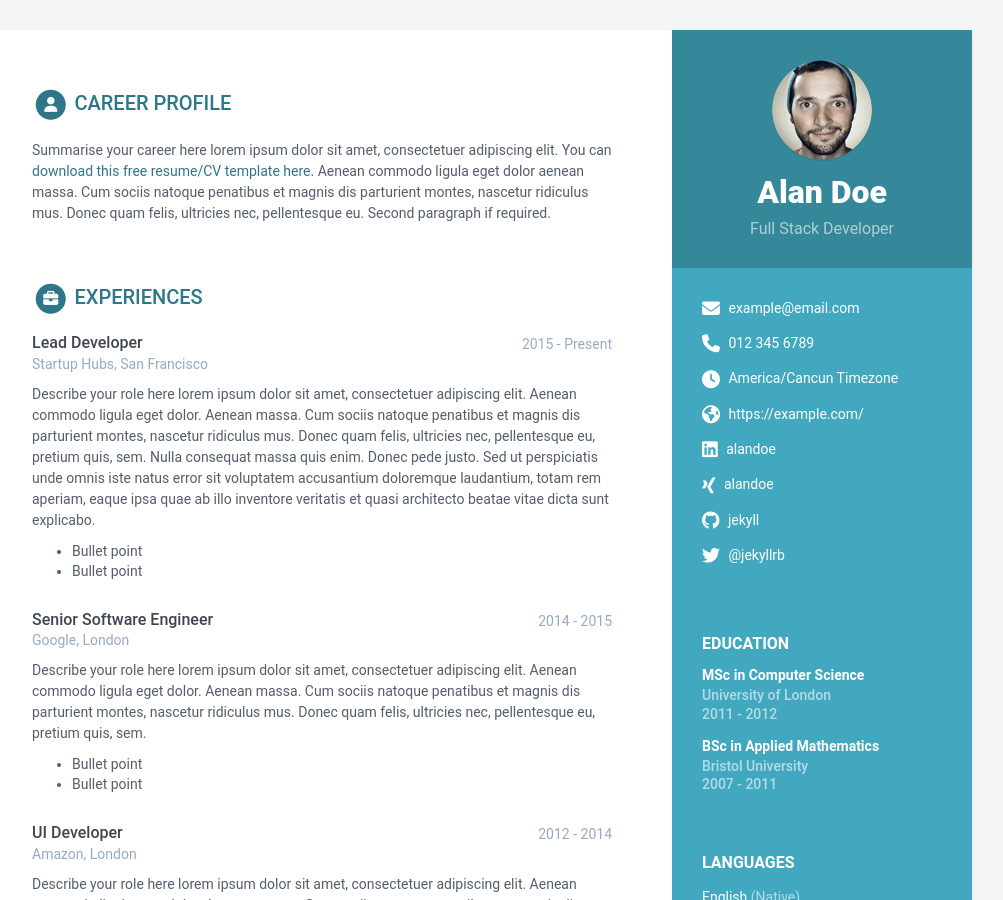
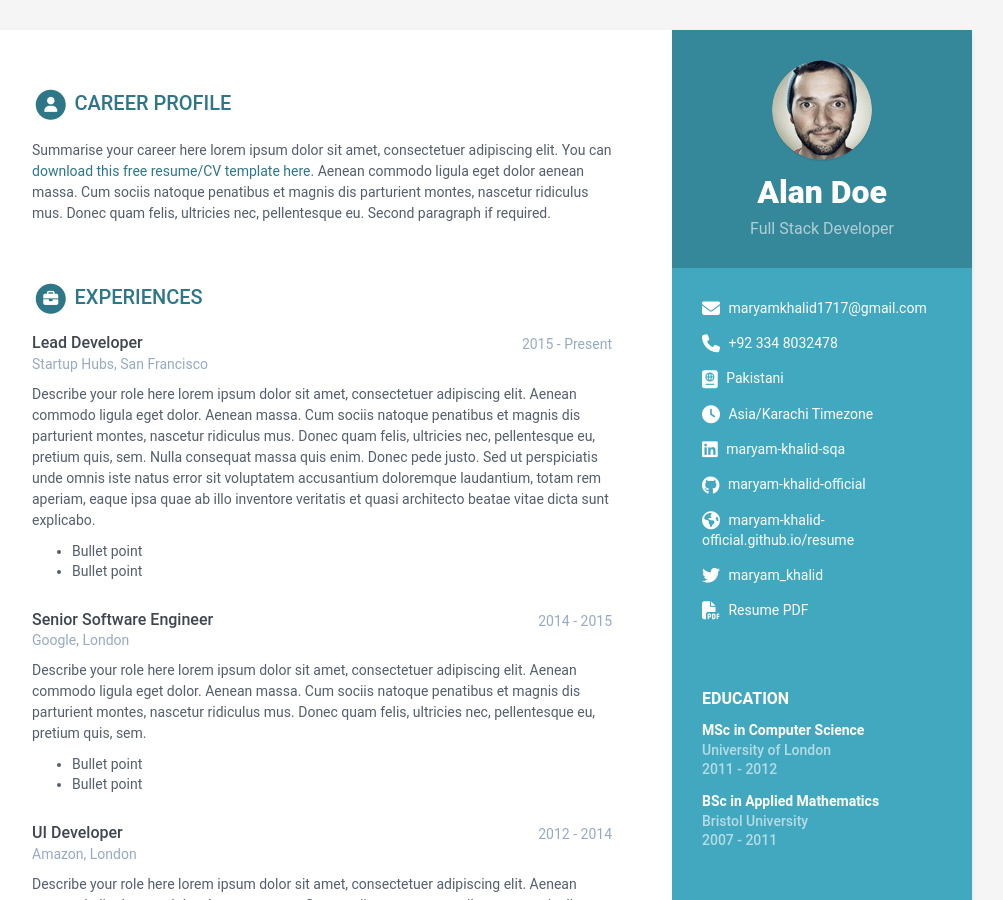
Before and after one commit to maryam-khalid-official/resume, a Jekyll site: the page built from index.html, in a window 1280 px wide and 900 px high. Shown: the whole window, without its empty margins (168-1171 px from the left). Built offline with Jekyll 4.4.1, drawn with Linux system fonts in a browser that asks for light colours.

Commit message:
Update contact.html

```diff
--- a/_includes/contact.html
+++ b/_includes/contact.html
@@ -1,120 +1,41 @@
 <div class="contact-container container-block">
   <ul class="list-unstyled contact-list">
 
-    {% if sidebar.email %}
     <li class="email"><i class="fas fa-envelope"></i>
-      <a href="mailto:{{ sidebar.email }}">{{ sidebar.email }}</a>
+      <a href="mailto:maryamkhalid1717@gmail.com">maryamkhalid1717@gmail.com</a>
     </li>
-    {% endif %}
 
-    {% if sidebar.phone %}
     <li class="phone"><i class="fas fa-phone"></i>
-      <a href="tel:{{ sidebar.phone }}">{{ sidebar.phone }}</a>
+      <a href="tel:+923348032478">+92 334 8032478</a>
     </li>
-    {% endif %}
 
-    {% if sidebar.citizenship %}
     <li class="phone"><i class="fas fa-passport"></i>
-      <a href="">{{ sidebar.citizenship }}</a>
+      <a href="">Pakistani</a>
     </li>
-    {% endif %}
 
-    {% if sidebar.timezone %}
     <li class="timezone"><i class="fas fa-clock"></i>
-      <a href="https://worldtimeapi.org/timezone/{{ sidebar.timezone }}" target="_blank">{{ sidebar.timezone }} Timezone</a>
+      <a href="https://worldtimeapi.org/timezone/Asia/Karachi" target="_blank">Asia/Karachi Timezone</a>
     </li>
-    {% endif %}
 
-    {% if sidebar.telegram %}
-    <li class="telegram"><i class="fab fa-telegram"></i>
-      <a href="https://t.me/{{ sidebar.telegram }}" target="_blank">{{ sidebar.telegram }}</a>
+    <li class="linkedin"><i class="fab fa-linkedin"></i>
+      <a href="https://linkedin.com/in/maryam-khalid-sqa" target="_blank">maryam-khalid-sqa</a>
     </li>
-    {% endif %}
 
-    {% if sidebar.website %}
+    <li class="github"><i class="fab fa-github"></i>
+      <a href="https://github.com/maryam-khalid-official" target="_blank">maryam-khalid-official</a>
+    </li>
+
     <li class="website"><i class="fas fa-globe-americas"></i>
-      <a href="{{ sidebar.website }}" target="_blank">{{ sidebar.website }}</a>
+      <a href="https://maryam-khalid-official.github.io/resume" target="_blank">maryam-khalid-official.github.io/resume</a>
     </li>
-    {% endif %}
 
-    {% if sidebar.linkedin %}
-    <li class="linkedin"><i class="fab fa-linkedin"></i>
-      <a href="https://linkedin.com/in/{{ sidebar.linkedin }}" target="_blank">{{ sidebar.linkedin }}</a>
+    <li class="twitter"><i class="fab fa-twitter"></i>
+      <a href="https://twitter.com/maryam_khalid" target="_blank">maryam_khalid</a>
     </li>
-    {% endif %}
 
-    {% if sidebar.xing %}
-    <li class="xing"><i class="fab fa-xing"></i>
-      <a href="https://www.xing.com/profile/{{ sidebar.xing }}" target="_blank">{{ sidebar.xing }}</a>
+    <li class="pdf"><i class="fas fa-file-pdf"></i>
+      <a href="https://maryam-khalid-official.github.io/resume/Maryam_Khalid_Resume.pdf" target="_blank">Resume PDF</a>
     </li>
-    {% endif %}
-
-    {% if sidebar.github %}
-    <li class="github"><i class="fab fa-github"></i>
-      <a href="https://github.com/{{ sidebar.github }}" target="_blank">{{ sidebar.github }}</a>
-    </li>
-    {% endif %}
-
-    {% if sidebar.gitlab %}
-    <li class="gitlab"><i class="fab fa-gitlab"></i>
-      <a href="https://gitlab.com/{{ sidebar.gitlab }}" target="_blank">{{ sidebar.gitlab }}</a>
-    </li>
-    {% endif %}
-
-    {% if sidebar.bitbucket %}
-    <li class="bitbucket"><i class="fab fa-bitbucket"></i>
-      <a href="https://bitbucket.com/{{ sidebar.bitbucket }}" target="_blank">{{ sidebar.bitbucket }}</a>
-    </li>
-    {% endif %}
-
-    {% if sidebar.twitter %}
-    <li class="twitter"><i class="fab fa-twitter"></i>
-      <a href="https://twitter.com/{{ sidebar.twitter }}" target="_blank">{{ sidebar.twitter }}</a>
-    </li>
-    {% endif %}
-
-    {% if sidebar.mastodon %}
-    {% assign mastodon_handle = sidebar.mastodon | split: '/' %}
-    <li class="mastodon"><i class="fab fa-mastodon"></i>
-      <a href="{{ sidebar.mastodon }}" target="_blank">{{ mastodon_handle[3] }}@{{ mastodon_handle[2] }}</a>
-    </li>
-    {% endif %}
-
-    {% if sidebar.stack-overflow %}
-    <li class="stack-overflow"><i class="fab fa-stack-overflow"></i>
-      <a href="https://stackoverflow.com/users/{{ sidebar.stack-overflow }}" target="_blank">{{ sidebar.stack-overflow }}</a>
-    </li>
-    {% endif %}
-
-    {% if sidebar.codewars %}
-    <li class="codewars"><i class="fas fa-code"></i>
-      <a href="https://www.codewars.com/users/{{ sidebar.codewars }}/completed_solutions" target="_blank">{{ sidebar.codewars }}</a>
-    </li>
-    {% endif %}
-
-    {% if sidebar.hackerrank %}
-    <li class="hackerrank"><i class="fab fa-hackerrank"></i>
-      <a href="https://www.hackerrank.com/profile/{{ sidebar.hackerrank }}" target="_blank">{{ sidebar.hackerrank }}</a>
-    </li>
-    {% endif %}
-
-    {% if sidebar.leetcode %}
-    <li class="leetcode"><i class="fas fa-code"></i>
-      <a href="https://leetcode.com/u/{{ sidebar.leetcode }}" target="_blank">{{ sidebar.leetcode }}</a>
-    </li>
-    {% endif %}
-
-    {% if sidebar.goodreads %}
-    <li class="goodreads-g"><i class="fab fa-goodreads-g"></i>
-      <a href="https://www.goodreads.com/user/show/{{ sidebar.goodreads }}" target="_blank">{{ sidebar.goodreads }}</a>
-    </li>
-    {% endif %}
-
-    {% if sidebar.pdf %}
-    <li class="pdf"><i class="fas fa-file-pdf"></i>
-      <a href="{{ sidebar.pdf }}" target="_blank">Resume PDF</a>
-    </li>
-    {% endif %}
 
   </ul>
 </div><!--//contact-container-->
```
